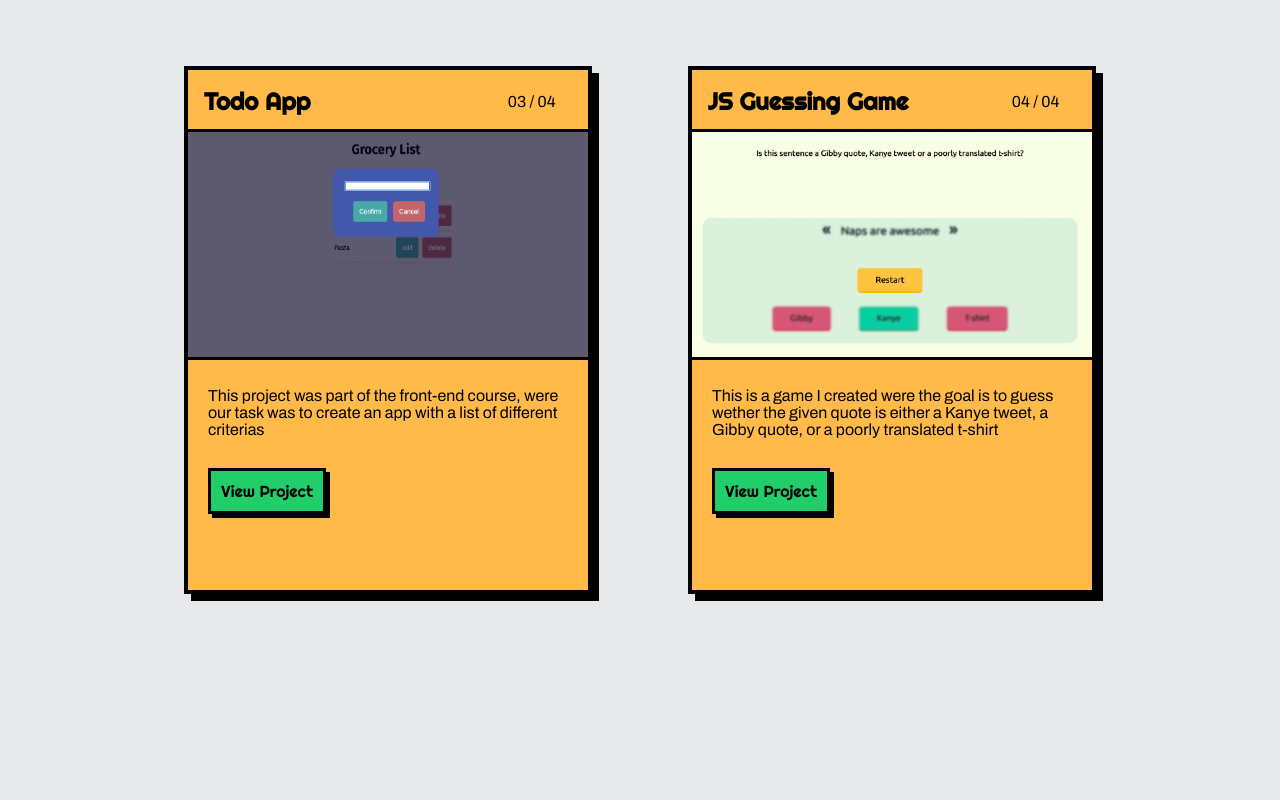
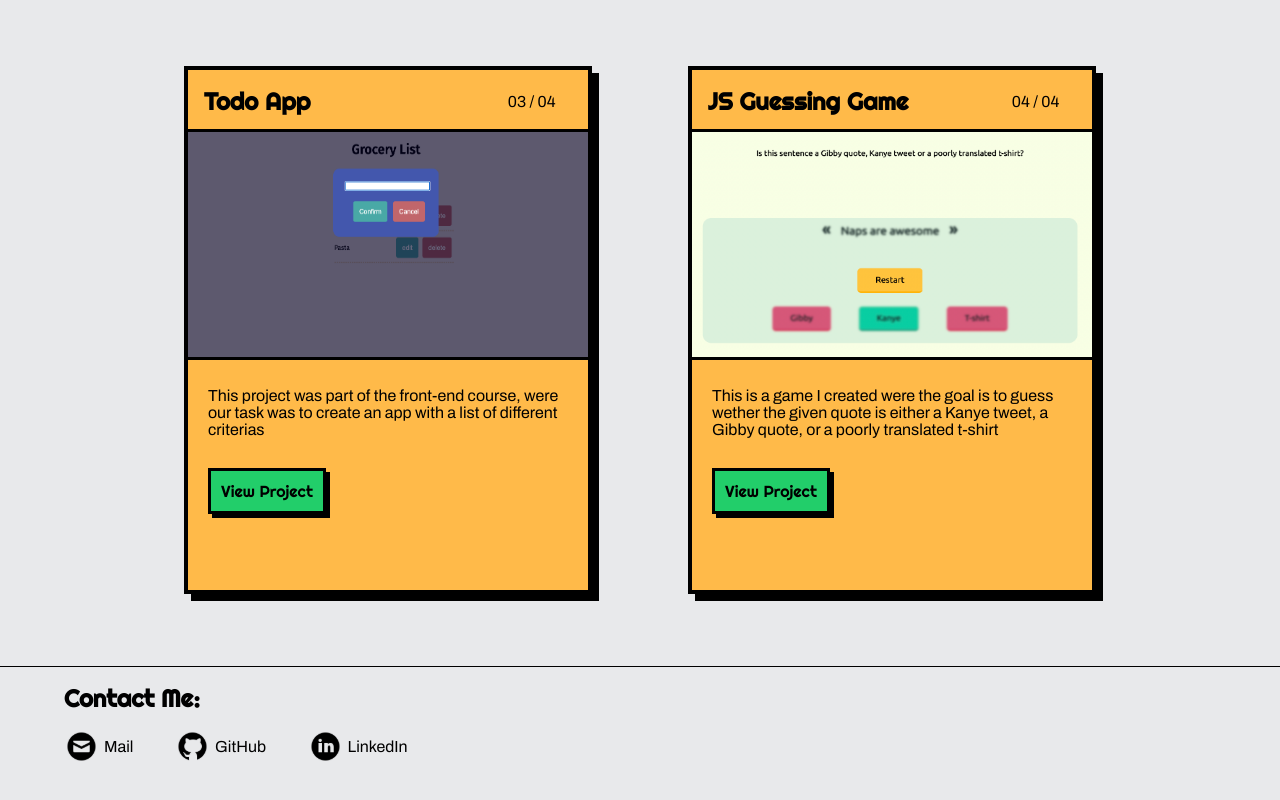
Before and after one commit to tijohans/old-portfolio, a React (Vite) app: page /projects in a window 1280 px wide. Shown: the part 859-1659 px from the top of the page. Before the commit the page ends 1485 px from the top, so only its background shows below. Built offline with nearby package versions, Linux system fonts and the light colour scheme.

Commit message:
Added footer, fixed spacing issues

```diff
--- a/src/App.jsx
+++ b/src/App.jsx
@@ -1,5 +1,5 @@
-import { useState } from 'react'
 import { Route, Routes } from 'react-router-dom';
+import Footer from './components/Footer/Footer';
 import Header from './components/Header/Header';
 import Home from './pages/Home/Home';
 import Projects from './pages/Projects/Projects';
@@ -12,6 +12,7 @@ function App() {
         <Route path='/' element={<Home />} />
         <Route path='/projects' element={<Projects />} />
       </Routes>
+      <Footer />
     </>
   )
 }
--- /dev/null
+++ b/src/components/Footer/Footer.css
@@ -0,0 +1,45 @@
+.footer {
+    display: flex;
+    flex-direction: column;
+    align-items: center;
+    /* min-height: 10vh; */
+    border-top: 1px solid black;
+    margin-block: 5vh;
+}
+
+.footer__heading {
+    padding-block: 2vh;
+    width: 90vw;
+}
+
+.footer__ul {
+    width: 90vw;
+    display: flex;
+    flex-direction: column;
+    gap: 2vh;
+}
+
+.footer__ul__li {
+    list-style-type: none;
+    display: flex;
+    align-items: center;
+    gap: 5px;
+}
+
+.footer__ul__li__img {
+    aspect-ratio: 1/1;
+    height: 35px;
+
+    /* Makes the svg black (originally off white) */
+    filter: brightness(0) saturate(100);
+}
+
+@media screen and (min-width: 400px) {
+    .footer__ul {
+        flex-direction: row;
+    }
+
+    .footer__ul__li {
+        margin-right: 2vw;
+    }
+}
--- /dev/null
+++ b/src/components/Footer/Footer.jsx
@@ -0,0 +1,18 @@
+import React from 'react'
+import { Link } from 'react-router-dom';
+import './Footer.css';
+
+function Footer() {
+    return (
+        <footer className='footer'>
+            <h2 className='footer__heading'>Contact Me:</h2>
+            <ul className='footer__ul'>
+                <li className='footer__ul__li'><img src="/img/email_icon.svg" className='footer__ul__li__img' alt="" /><a href="mailto:tijohans@stud.ntnu.no">Mail</a></li>
+                <li className='footer__ul__li'><img src="/img/githib_icon.svg" className='footer__ul__li__img' alt="" /><Link to={{pathname: "//www.github.com/tijohans"}} target="_blank" rel='noopener norefferer'>GitHub</Link></li>
+                <li className='footer__ul__li'><img src="/img/linkedin_icon.svg" className='footer__ul__li__img' alt="" /><Link to={{pathname: "//www.linkedin.com/in/thor-ivar-nirisen-johansen-383934138/"}} target="_blank" rel='noopener norefferer'>LinkedIn</Link></li>
+            </ul>
+        </footer>
+     );
+}
+
+export default Footer;
```
